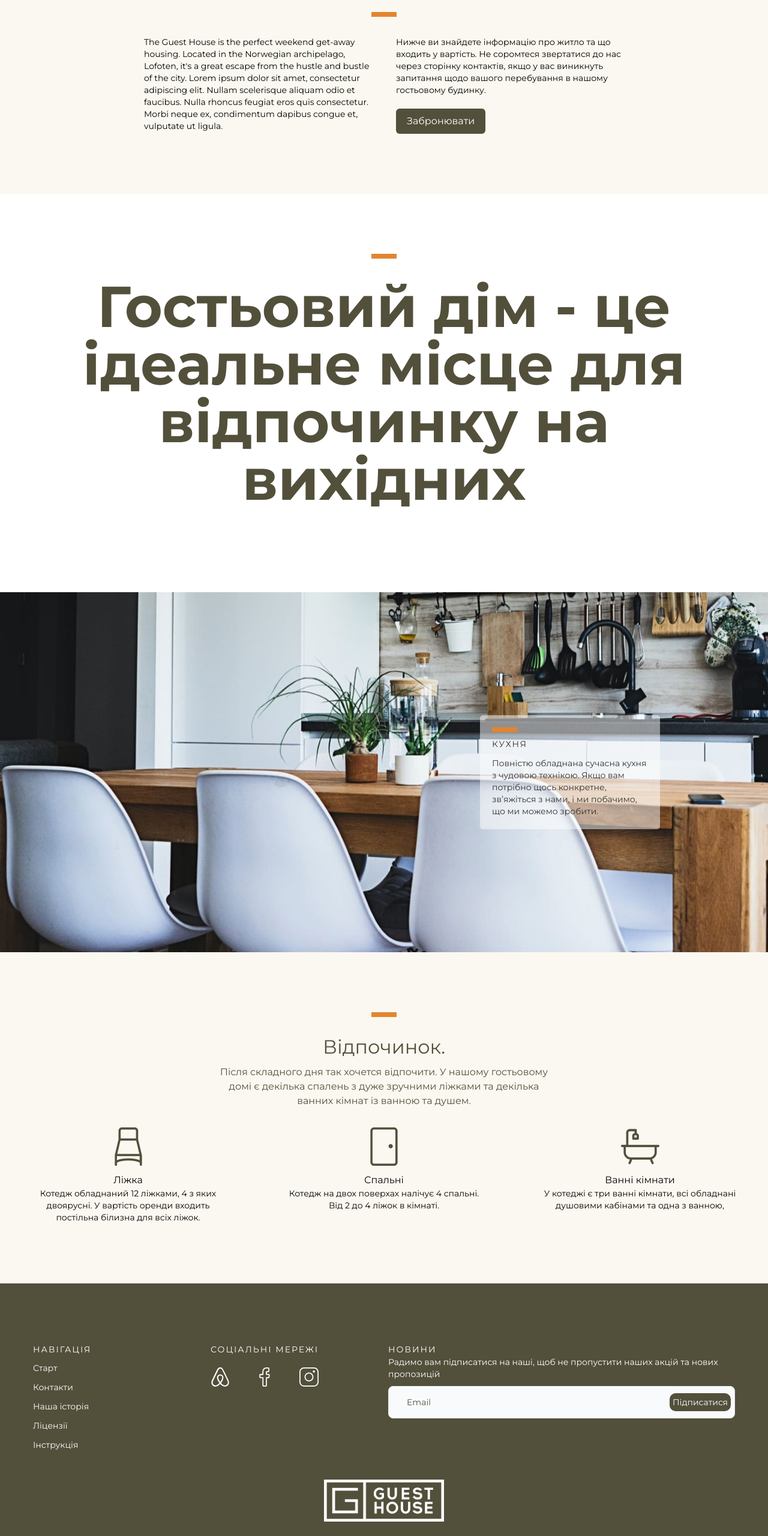
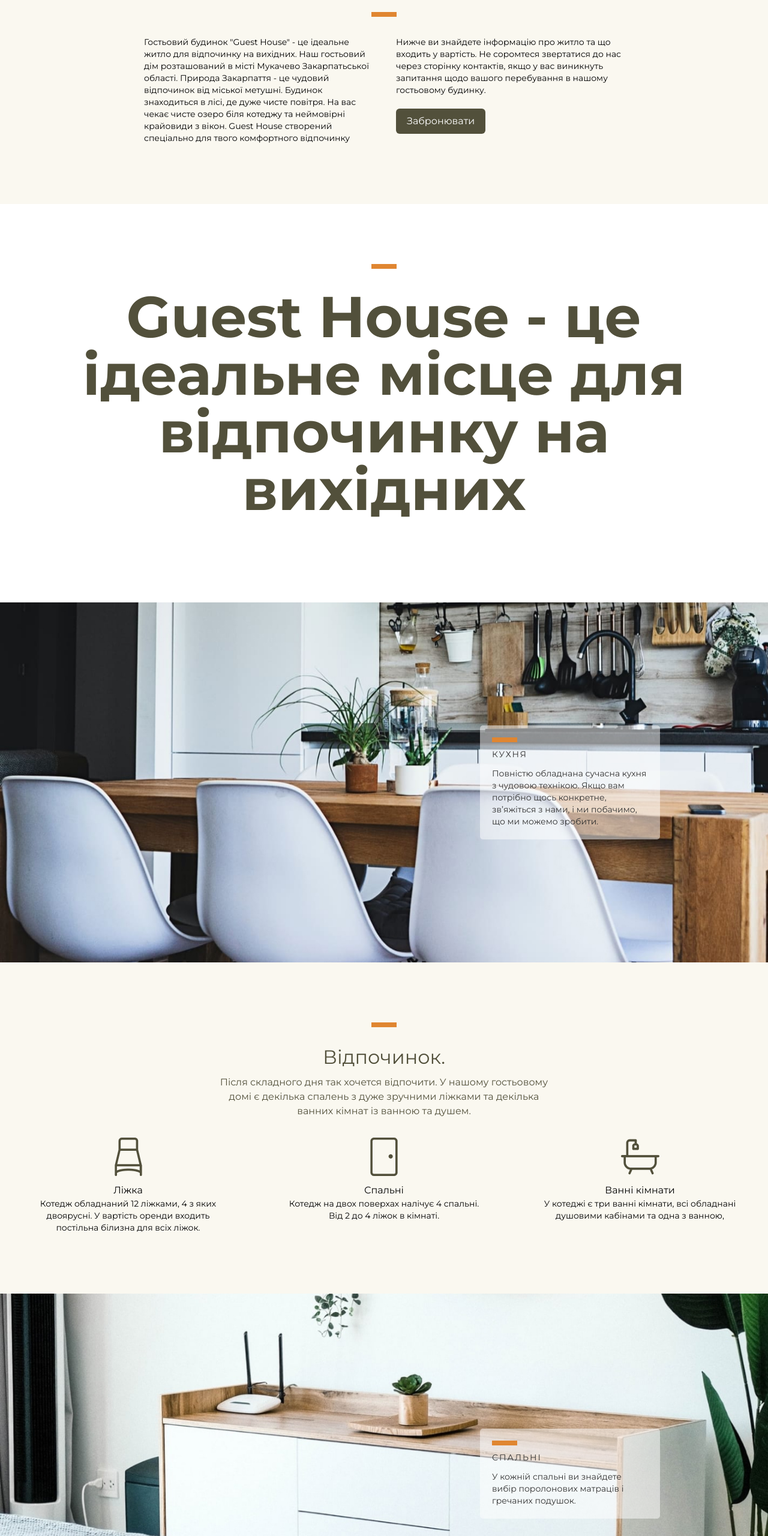
Before and after one commit to krutobok/guest__house, a website: page app/index.html in a window 1280 px wide. Shown: the part 880-3440 px from the top of the page at 60% size. Drawn offline with Linux system fonts and the light colour scheme.

```diff
--- a/app/index.html
+++ b/app/index.html
@@ -47,7 +47,7 @@
             <div class="container container--mini">
                 <div class="about__inner line">
                     <div class="about__item">
-                        <p class="about__item-text">The Guest House is the perfect weekend get-away housing. Located in the Norwegian archipelago, Lofoten, it's a great escape from the hustle and bustle of the city. Lorem ipsum dolor sit amet, consectetur adipiscing elit. Nullam scelerisque aliquam odio et faucibus. Nulla rhoncus feugiat eros quis consectetur. Morbi neque ex, condimentum dapibus congue et, vulputate ut ligula.</p>
+                        <p class="about__item-text">Гостьовий будинок "Guest House" - це ідеальне житло для відпочинку на вихідних. Наш гостьовий дім розташований в місті Мукачево Закарпатьської області. Природа Закарпаття - це чудовий відпочинок від міської метушні. Будинок знаходиться в лісі, де дуже чисте повітря. На вас чекає чисте озеро біля котеджу та неймовірні крайовиди з вікон. Guest House створений спеціально для твого комфортного відпочинку</p>
                     </div>
                     <div class="about__item">
                         <p class="about__item-text about__item-text--2">Нижче ви знайдете інформацію про житло та що входить у вартість. Не соромтеся звертатися до нас через сторінку контактів, якщо у вас виникнуть запитання щодо вашого перебування в нашому гостьовому будинку.</p>
@@ -58,7 +58,7 @@
         </section>
         <section class="page-section title-section">
             <div class="container container--max">
-                <h2 class="title-section__title line">Гостьовий дім - це ідеальне місце для відпочинку на вихідних</h2>
+                <h2 class="title-section__title line">Guest House - це ідеальне місце для відпочинку на вихідних</h2>
             </div>
         </section>
         <section class="image-section" style="background-image: url('images/image-section--1.jpg');">
@@ -94,6 +94,14 @@
                         </div>
                     </div>
                 </div>
+            </div>
+        </section>
+        <section class="image-section" style="background-image: url('images/image-section--2.jpg');">
+            <div class="image__item">
+                <h6 class="image__item-title line line-left">
+                    Спальні
+                </h6>
+                <p class="image__item-text">У кожній спальні ви знайдете вибір поролонових матраців і гречаних подушок.</p>
             </div>
         </section>
     </main>
@@ -164,6 +172,10 @@
     </footer>
 
 
+
+<!--    Гостьовий будинок "Guest House" - це ідеальне житло для відпочинку на вихідних. Наш гостьовий дім розташований в місті Мукачево Закарпатьської області. Природа Закарпаття - це чудовий відпочинок від міської метушні. Будинок знаходиться в лісі, де дуже чисте повітря. На вас чекає чисте озеро біля котеджу та неймовірні крайовиди з вікон. -->
+
+
     <script src="js/main.min.js"></script>
 </body>
 </html>
```
Also changed, not shown: app/images/image-section--2.jpg (added).
